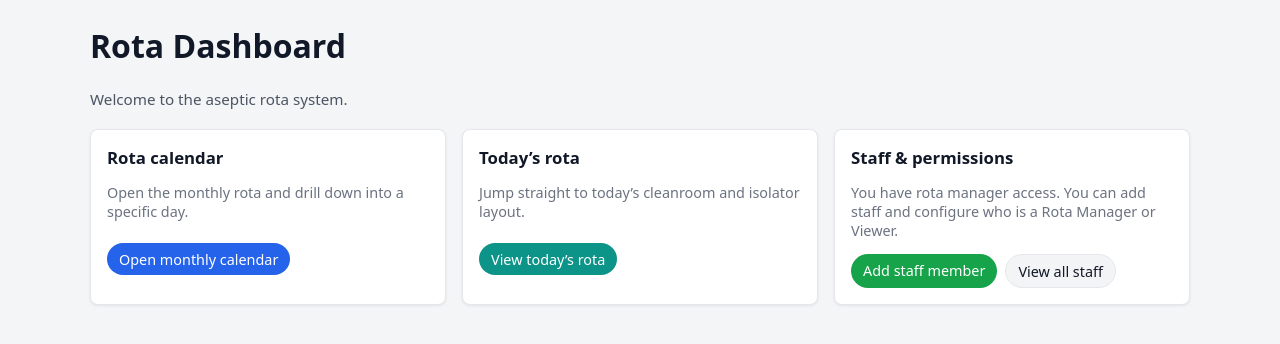
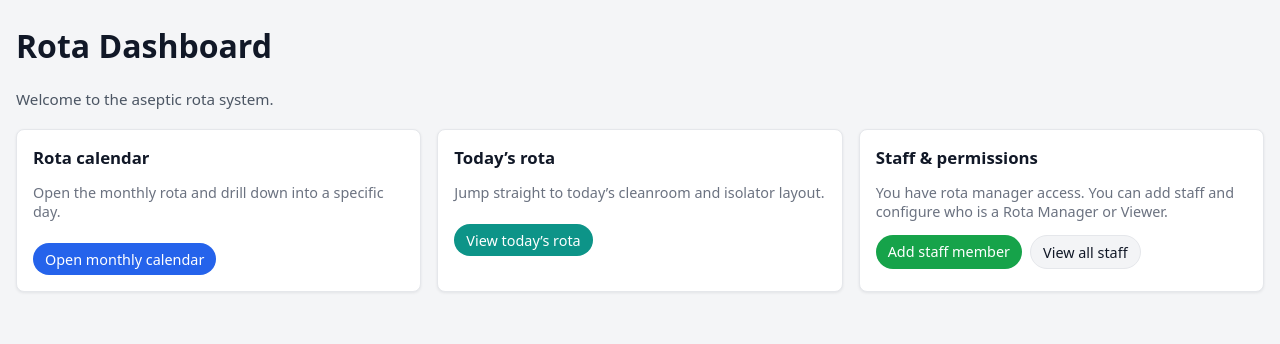
Before and after one commit to FraserR1188/Skedaddle, a Django app: page / in a window 1280 px wide. Shown: the part 47-391 px from the top of the page. Run offline with Django 5.2, Linux system fonts and the light colour scheme; the visitor is signed in with stand-in values (Sample User, id 1).

Commit message:
Removed max-width css

```diff
--- a/rota/templates/rota/base.html
+++ b/rota/templates/rota/base.html
@@ -77,7 +77,6 @@
 
       /* PAGE WRAPPER */
       .page-wrapper {
-        max-width: 1100px;
         margin: 1.5rem auto 2rem;
         padding: 0 1rem;
       }
```
